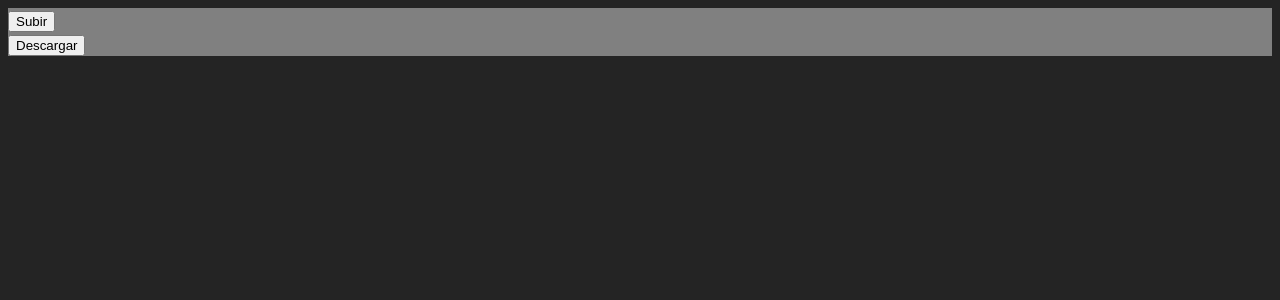
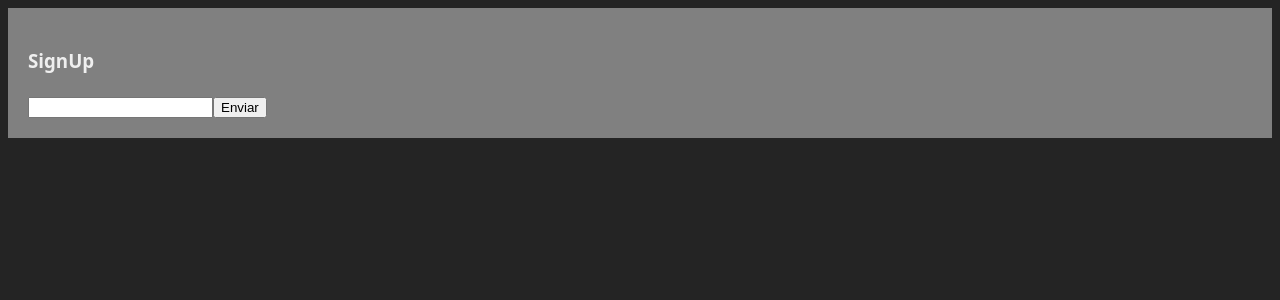
Before and after one commit to bryan-ignacio/react_v19.1, a React (Vite) app in the folder 02-interactividad/: page / in a window 1280 px wide. Shown: the top 300 px of the page. Built offline with nearby package versions, Linux system fonts and the light colour scheme.

Commit message:
responder a eventos terminado.

```diff
--- /dev/null
+++ b/02-interactividad/src/components/01-responder-a-eventos/07-comportamiento-por-defecto/App.jsx
@@ -0,0 +1,26 @@
+export default function App() {
+  return (
+    <>
+      <SignUp />
+    </>
+  );
+}
+
+function SignUp() {
+  function handleSubmit(e) {
+    e.preventDefault();
+    alert("Nombre enviado!");
+  }
+
+  return (
+    <>
+      <div style={{ backgroundColor: "gray", padding: "20px" }}>
+        <h3>SignUp</h3>
+        <form onSubmit={handleSubmit}>
+          <input />
+          <button>Enviar</button>
+        </form>
+      </div>
+    </>
+  );
+}
--- a/02-interactividad/src/main.jsx
+++ b/02-interactividad/src/main.jsx
@@ -2,10 +2,10 @@ import { StrictMode } from "react";
 import { createRoot } from "react-dom/client";
 import "./index.css";
 
-import Stop from "./components/01-responder-a-eventos/06-detener-propagacion/Stop";
+import App from "./components/01-responder-a-eventos/07-comportamiento-por-defecto/App";
 
 createRoot(document.getElementById("root")).render(
   <StrictMode>
-    <Stop />
+    <App />
   </StrictMode>
 );
```
